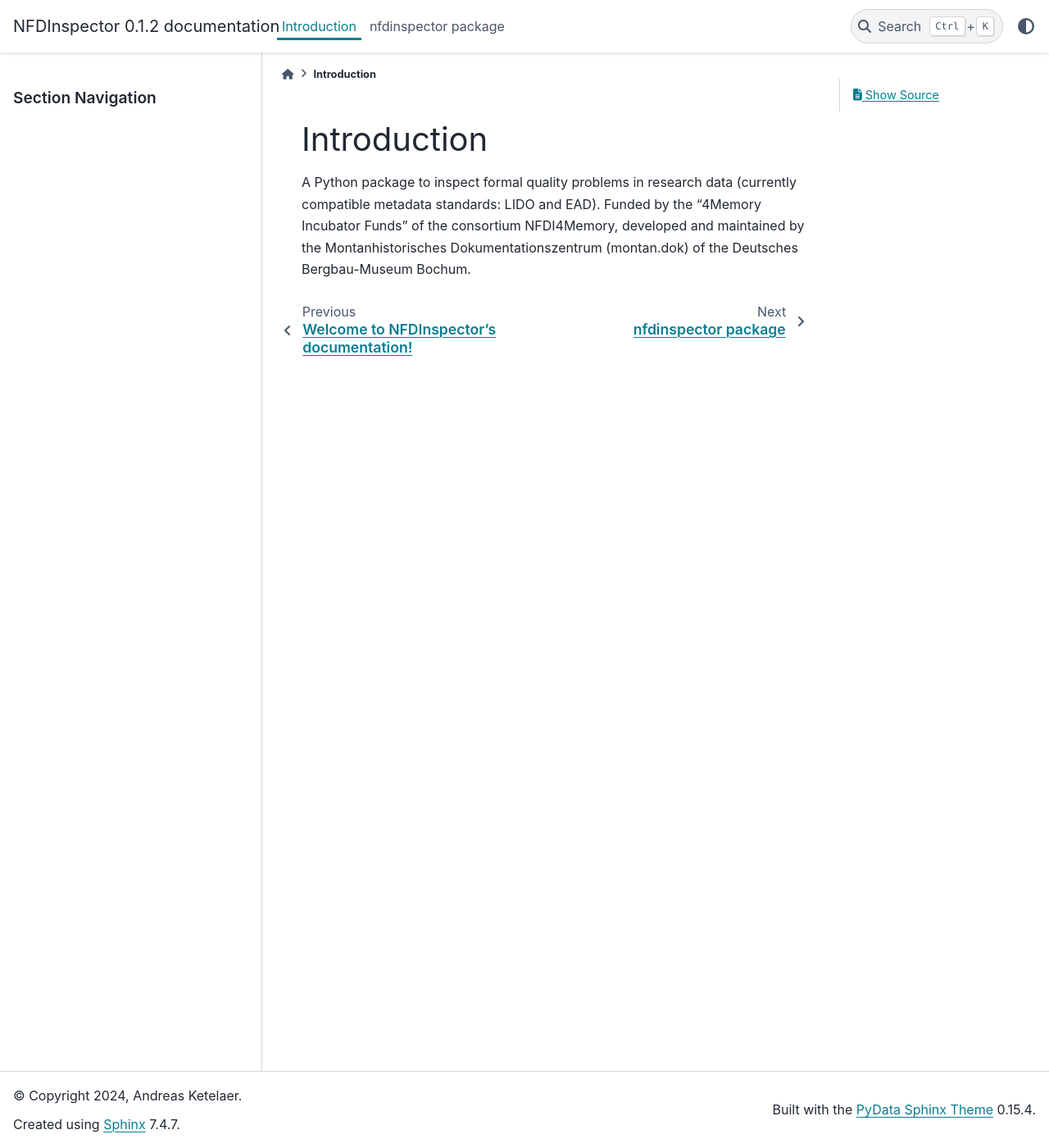
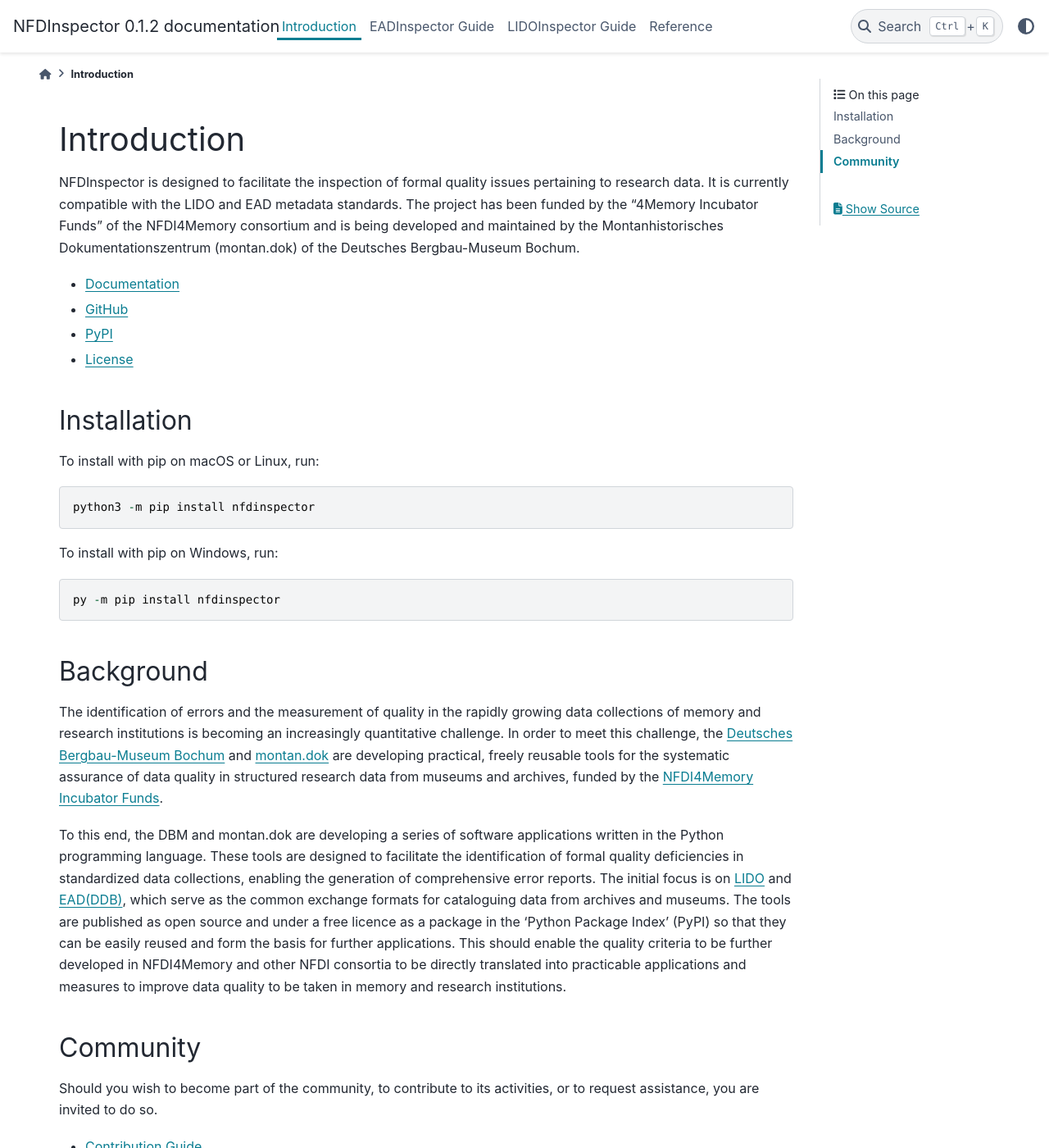
Before and after one commit to montan-code/nfdinspector, a Sphinx documentation site: the page built from docs/intro.rst, in a window 1280 px wide and 1400 px high. Shown: the whole window at 82% size. Built offline with Sphinx 7.4.7 and the PyData theme 0.15.4, drawn with Linux system fonts in a browser that asks for light colours; some of the changed text lies outside the part shown.

Commit message:
Overhauled documentation.

```diff
--- a/docs/conf.py
+++ b/docs/conf.py
@@ -102,7 +102,7 @@
 # default: ``['localtoc.html', 'relations.html', 'sourcelink.html',
 # 'searchbox.html']``.
 #
-# html_sidebars = {}
+html_sidebars = {"**": []}
 
 
 # -- Options for HTMLHelp output ---------------------------------------------
--- a/docs/index.rst
+++ b/docs/index.rst
@@ -11,6 +11,8 @@
    :caption: Contents:
 
    intro
+   ead_inspector_guide
+   lido_inspector_guide
    nfdinspector
 
 
--- a/docs/intro.rst
+++ b/docs/intro.rst
@@ -1,4 +1,43 @@
 Introduction
 ============
 
-A Python package to inspect formal quality problems in research data (currently compatible metadata standards: LIDO and EAD). Funded by the "4Memory Incubator Funds" of the consortium NFDI4Memory, developed and maintained by the Montanhistorisches Dokumentationszentrum (montan.dok) of the Deutsches Bergbau-Museum Bochum.
+NFDInspector is designed to facilitate the inspection of formal quality issues pertaining to research data.
+It is currently compatible with the LIDO and EAD metadata standards.
+The project has been funded by the "4Memory Incubator Funds" of the NFDI4Memory consortium and is being developed and maintained by the Montanhistorisches Dokumentationszentrum (montan.dok) of the Deutsches Bergbau-Museum Bochum.
+
+* `Documentation <https://montan-code.github.io/nfdinspector/>`_
+* `GitHub <https://github.com/montan-code/nfdinspector>`_
+* `PyPI <https://pypi.org/project/NFDInspector/>`_
+* `License <https://pypi.org/project/NFDInspector/>`_
+
+Installation
+------------
+
+To install with pip on macOS or Linux, run::
+
+    python3 -m pip install nfdinspector
+
+To install with pip on Windows, run::
+
+    py -m pip install nfdinspector
+
+Background
+----------
+
+The identification of errors and the measurement of quality in the rapidly growing data collections of memory and research institutions is becoming an increasingly quantitative challenge.
+In order to meet this challenge, the `Deutsches Bergbau-Museum Bochum <https://www.bergbaumuseum.de/>`_ and `montan.dok <https://www.bergbaumuseum.de/montandok>`_ are developing practical, freely reusable tools for the systematic assurance of data quality in structured research data from museums and archives, funded by the `NFDI4Memory Incubator Funds <https://4memory.de/4memory-incubator-funds/>`_.
+
+To this end, the DBM and montan.dok are developing a series of software applications written in the Python programming language.
+These tools are designed to facilitate the identification of formal quality deficiencies in standardized data collections, enabling the generation of comprehensive error reports.
+The initial focus is on `LIDO <https://lido-schema.org/>`_ and `EAD(DDB) <https://wiki.deutsche-digitale-bibliothek.de/pages/viewpage.action?pageId=19010180>`_, which serve as the common exchange formats for cataloguing data from archives and museums.
+The tools are published as open source and under a free licence as a package in the 'Python Package Index' (PyPI) so that they can be easily reused and form the basis for further applications.
+This should enable the quality criteria to be further developed in NFDI4Memory and other NFDI consortia to be directly translated into practicable applications and measures to improve data quality to be taken in memory and research institutions.
+
+Community
+---------
+
+Should you wish to become part of the community, to contribute to its activities, or to request assistance, you are invited to do so.
+
+* `Contribution Guide <https://github.com/montan-code/nfdinspector/blob/main/CONTRIBUTING.md>`_
+* `Code of Conduct <https://github.com/montan-code/nfdinspector/blob/main/code_of_conduct.md>`_
+* `File an Issue <https://github.com/montan-code/nfdinspector/issues>`_
--- a/docs/nfdinspector.rst
+++ b/docs/nfdinspector.rst
@@ -1,8 +1,5 @@
-nfdinspector package
+Reference
 ====================
-
-Submodules
-----------
 
 nfdinspector.ead\_inspector module
 ----------------------------------
--- a/requirements.txt
+++ b/requirements.txt
@@ -0,0 +1 @@
+lxml
```
Also changed, not shown: CONTRIBUTING.md (+1 -1 lines), README.md (+16 -1 lines), docs/ead_inspector_guide.rst (added, +33 -0 lines), docs/lido_inspector_guide.rst (added, +33 -0 lines).
